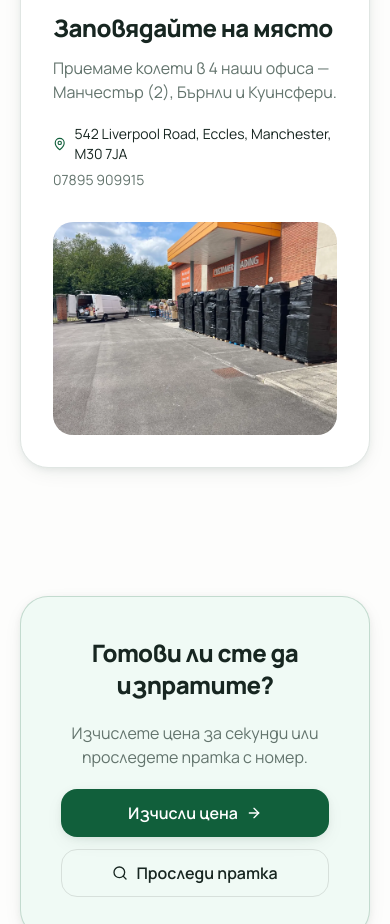
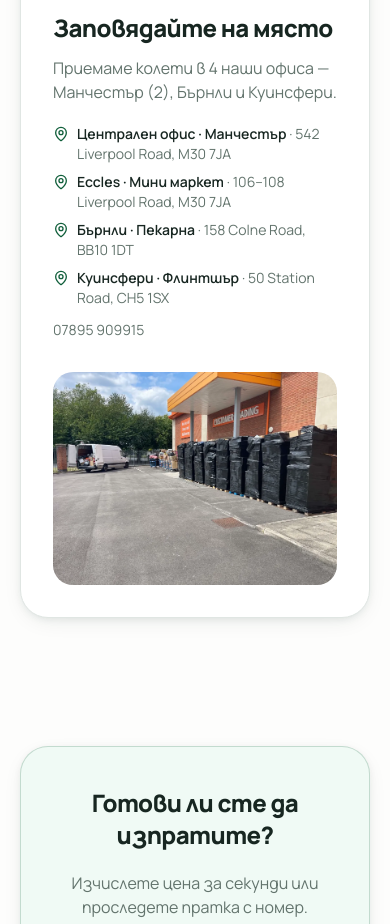
Before and after one commit to ganchoiliev/hubenov, a React (Vite) app: page / in a window 390 px wide. Shown: the part 6260-7184 px from the top of the page. Built offline with nearby package versions, Linux system fonts and the light colour scheme; no server answers.

Commit message:
Coverage mobile overflow fix + offices on home card + owner email alerts for online bookings

```diff
--- a/src/features/portal/IncomingParcelPage.tsx
+++ b/src/features/portal/IncomingParcelPage.tsx
@@ -17,6 +17,7 @@ import { useAuth } from '@/lib/auth';
 import { useRegisterIncoming, useMyIncoming } from '@/lib/queries';
 import { cn, formatDate } from '@/lib/utils';
 import { toE164 } from '@/lib/phone';
+import { supabase } from '@/lib/supabase';
 import { HubAddress } from '@/components/shared/HubAddress';
 import type { Currency } from '@/types/domain';
 
@@ -164,6 +165,20 @@ export function IncomingParcelPage() {
         currency: form.currency,
         notes: `${lang === 'bg' ? 'Входяща пратка' : 'Incoming parcel'}${form.shop.trim() ? ` · ${form.shop.trim()}` : ''}`,
       });
+      // Office alert: email the owner about the expected online parcel (via the
+      // contact channel → CONTACT_TO). Best-effort — never blocks registration.
+      void supabase.functions
+        .invoke('contact', {
+          body: {
+            name: profile.full_name || 'Клиент',
+            phone: toE164('+359', form.rphone.trim()),
+            message: `Нова входяща онлайн пратка ${created.public_code}${
+              form.tracking.trim() ? ` · реф. ${form.tracking.trim().toUpperCase()}` : ''
+            }${form.shop.trim() ? ` · ${form.shop.trim()}` : ''}. Клиентът я очаква на централния адрес.`,
+            website: '',
+          },
+        })
+        .catch(() => {});
       toast.success(`${L.ok} ${created.public_code}`);
       setJustRegistered({ id: created.id, code: created.public_code });
       setForm({ ...EMPTY });
--- a/src/features/portal/NewShipmentPage.tsx
+++ b/src/features/portal/NewShipmentPage.tsx
@@ -155,6 +155,22 @@ export function NewShipmentPage() {
         client_id: profile.id,
         created_by: profile.id,
       });
+      // Office alert: email the owner about the new booking (via the contact
+      // channel → CONTACT_TO). Best-effort — never blocks or fails the booking.
+      void supabase.functions
+        .invoke('contact', {
+          body: {
+            name: normalized.sender.name || profile.full_name || 'Клиент',
+            phone: normalized.sender.phone,
+            message: `Нова онлайн заявка ${shipment.public_code} · ${normalized.weight_kg} кг · до ${
+              normalized.receiver.econt_office_code
+                ? `Еконт офис ${normalized.receiver.econt_office_code}`
+                : normalized.receiver.city || 'адрес'
+            }. Виж я в операторския панел.`,
+            website: '',
+          },
+        })
+        .catch(() => {});
       toast.success(t('wizard.created'));
       navigate(`/portal/shipments/${shipment.id}`);
     } catch {
--- a/src/features/public/CoveragePage.tsx
+++ b/src/features/public/CoveragePage.tsx
@@ -116,7 +116,9 @@ export function CoveragePage() {
   const L = locale === 'bg' ? COPY_BG : COPY_EN;
 
   return (
-    <>
+    // overflow-x-clip: nothing on this page may widen the phone viewport (the
+    // town cloud and card grids stay inside; any stray overflow gets clipped).
+    <div className="overflow-x-clip">
       <ImageHero image="/images/hero-van.webp" title={t('nav.coverage')} subtitle={L.subtitle} />
       <Section>
         {/* Two transport pillars */}
@@ -204,16 +206,16 @@ export function CoveragePage() {
               ? 'Щом има офис на Еконт — доставяме. Ето още градове, които обслужваме всяка седмица:'
               : 'If there is an Econt office, we deliver. Here are more towns we serve every week:'}
           </p>
-          <div className="mt-4 flex flex-wrap gap-2">
+          <div className="mt-4 flex min-w-0 max-w-full flex-wrap gap-2">
             {MORE_TOWNS.map((c) => (
               <span
                 key={c.en}
-                className="rounded-full border border-border bg-card px-3 py-1 text-sm font-medium text-foreground"
+                className="max-w-full whitespace-normal rounded-full border border-border bg-card px-3 py-1 text-sm font-medium text-foreground"
               >
                 {locale === 'bg' ? c.bg : c.en}
               </span>
             ))}
-            <span className="rounded-full bg-brand px-3 py-1 text-sm font-semibold text-brand-fg">
+            <span className="max-w-full whitespace-normal rounded-full bg-brand px-3 py-1 text-sm font-semibold text-brand-fg">
               {locale === 'bg' ? '… и всяко друго населено място' : '… and every other town or village'}
             </span>
           </div>
@@ -245,6 +247,6 @@ export function CoveragePage() {
         </Link>
       </div>
       </Section>
-    </>
+    </div>
   );
 }
--- a/src/features/public/HomePage.tsx
+++ b/src/features/public/HomePage.tsx
@@ -21,6 +21,7 @@ import { DepartureCountdown } from '@/components/shared/DepartureCountdown';
 import { Section } from '@/components/shared/common';
 import { ShopLogos } from '@/components/shared/ShopLogos';
 import { company } from '@/lib/env';
+import { OFFICES } from '@/lib/offices';
 
 const VALUES = [
   { icon: Truck, titleKey: 'home.value_speed_title', textKey: 'home.value_speed_text' },
@@ -350,21 +351,31 @@ export function HomePage() {
               {t('home.dropoff_title')}
             </h2>
             <p className="mt-3 text-muted-fg">{t('home.dropoff_text')}</p>
-            <div className="mt-5 space-y-1.5 text-sm">
-              <p className="flex items-center gap-2 text-foreground">
-                <MapPin className="h-4 w-4 text-brand" /> {company.address}
-              </p>
-              <p className="text-muted-fg">
-                <a href={`tel:${company.phone.replace(/\s/g, '')}`} className="hover:text-brand">
-                  {company.phone}
-                </a>
-              </p>
-            </div>
+            <ul className="mt-5 space-y-2 text-sm">
+              {OFFICES.map((o) => (
+                <li key={o.slug} className="flex items-start gap-2">
+                  <MapPin className="mt-0.5 h-4 w-4 shrink-0 text-brand" />
+                  <span className="min-w-0">
+                    <span className="font-semibold text-foreground">
+                      {lang === 'bg' ? o.name_bg : o.name_en}
+                    </span>{' '}
+                    <span className="text-muted-fg">
+                      · {o.address}, {o.postcode}
+                    </span>
+                  </span>
+                </li>
+              ))}
+            </ul>
+            <p className="mt-3 text-sm text-muted-fg">
+              <a href={`tel:${company.phone.replace(/\s/g, '')}`} className="hover:text-brand">
+                {company.phone}
+              </a>
+            </p>
           </div>
           <div className="aspect-[4/3] overflow-hidden rounded-2xl">
             <img
               src="/images/office-exterior.webp"
-              alt={lang === 'bg' ? 'Товарене на буса с колети' : 'Loading parcels into the van'}
+              alt={lang === 'bg' ? 'Нашият офис в Манчестър — зона за приемане на колети' : 'Our Manchester office — customer loading area'}
               loading="lazy"
               decoding="async"
               className="h-full w-full object-cover"
```
